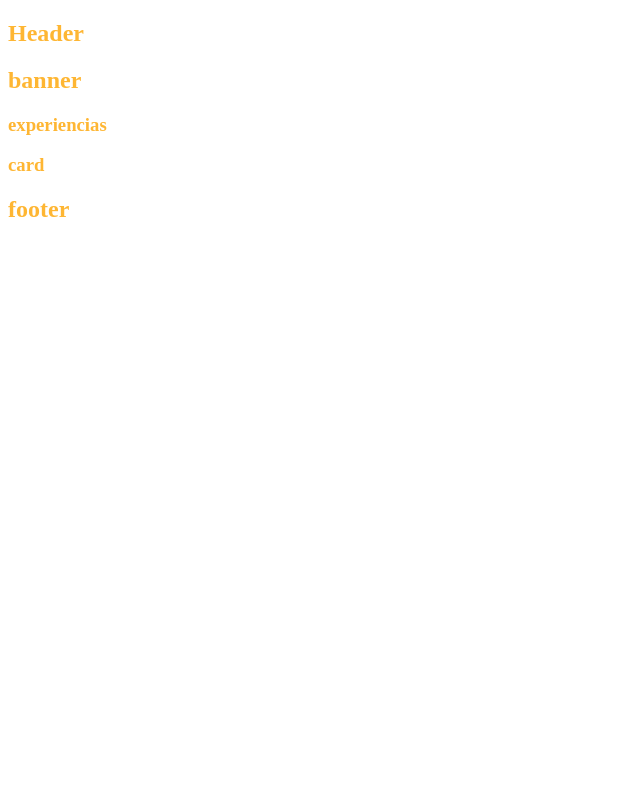
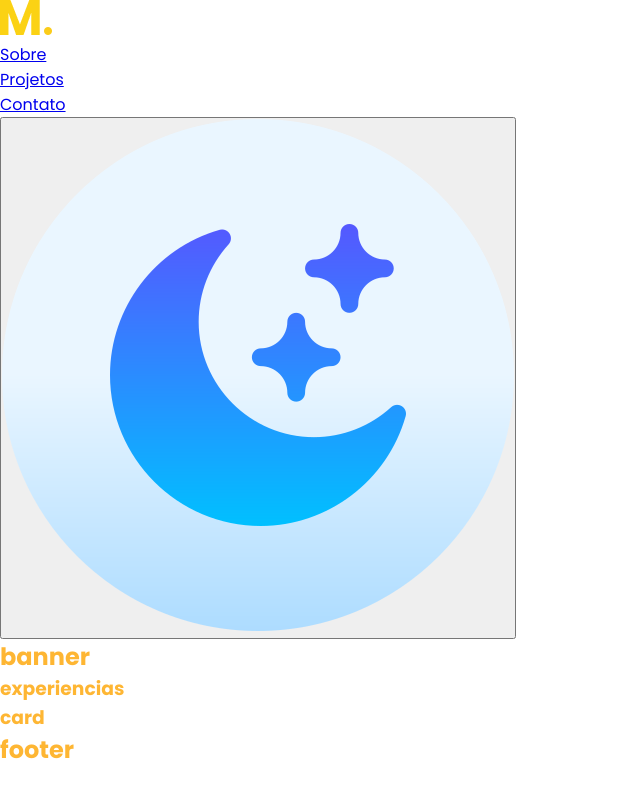
Before and after one commit to denervalspelizario/Agencia-react, a React (Vite) app in the folder agencia/: page / in a window 1280 px wide. Shown: the whole page, without its empty margins (0-640 px from the left). Built offline with nearby package versions, Linux system fonts and the light colour scheme.

Commit message:
update projeto agencia criacao jsx componente header

```diff
--- a/agencia/src/componentes/Topo.jsx
+++ b/agencia/src/componentes/Topo.jsx
@@ -1,11 +1,27 @@
-import '../styles/componentes/Topo.sass'
+import '../styles/componentes/Topo.sass';
+import Logo from '/image/logo.png';
+import Moon from '/image/moon.png';
+import Sun from '/image/sun.png';
+
 
 function Topo() {
 
 
   return (
     <header className="header">
-      <h1>Header</h1>
+      <div className='header__container'>
+        <img src={Logo} alt="logo da agencia" />
+      </div>
+      <nav>
+        <ul>
+          <li><a href="#experiencias">Sobre</a></li>
+          <li><a href="#experiencias">Projetos</a></li>
+          <li><a href="#experiencias">Contato</a></li>
+        </ul>
+      </nav>
+      <button>
+        <img src={Moon} alt="" />
+      </button>
 
     </header>
   )
--- a/agencia/src/styles/_mixins.sass
+++ b/agencia/src/styles/_mixins.sass
@@ -0,0 +1,7 @@
+@use './variables'
+
+@mixin reset
+    margin: 0
+    padding: 0
+    font-family: variables.$font-style
+    box-sizing: border-box
--- a/agencia/src/styles/index.sass
+++ b/agencia/src/styles/index.sass
@@ -1,2 +1,6 @@
 @use './mixins'
 @use './variables'
+
+
+*
+    @include mixins.reset
```
